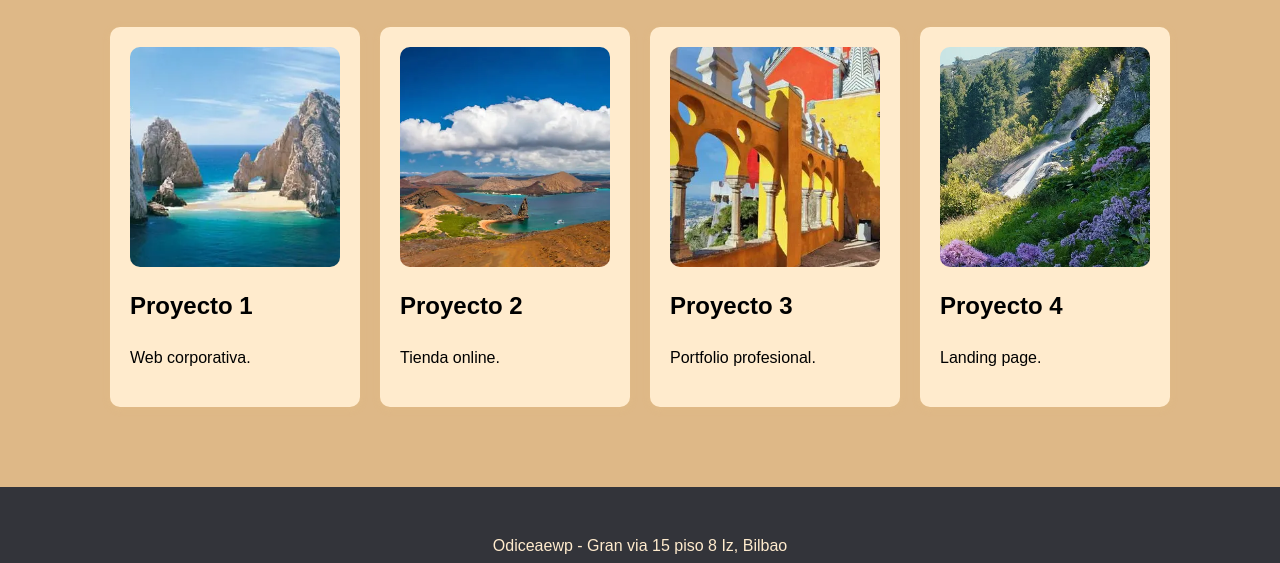
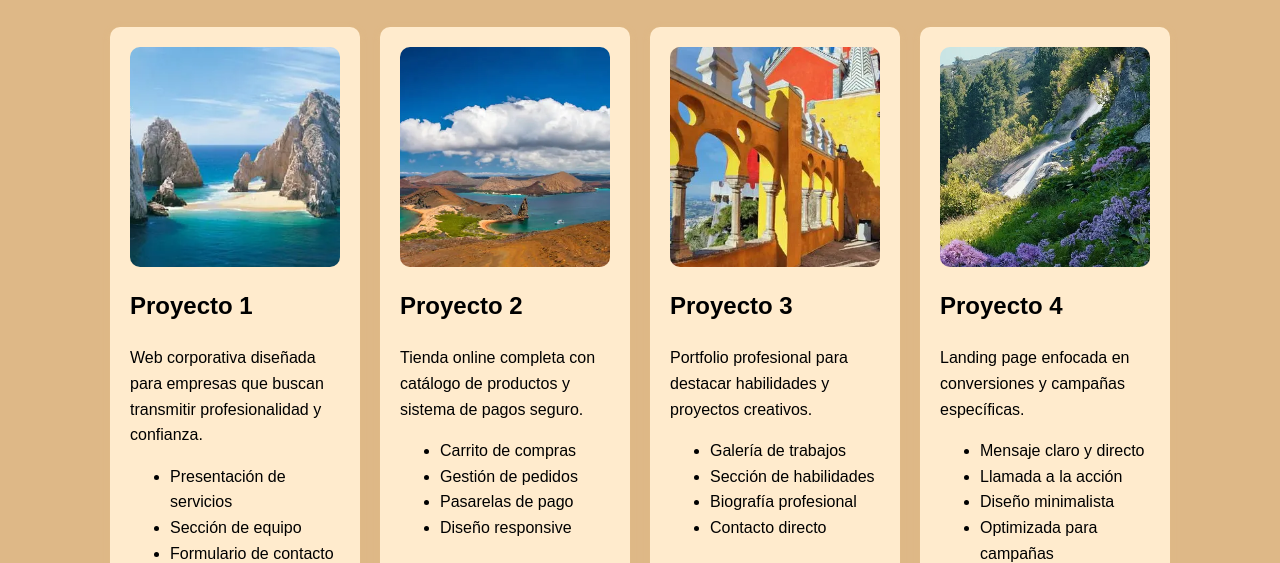
Before and after one commit to aurelio932/Humberto_Valencia_EjercicioHTML_final, a plain HTML site: page view/producto.html in a window 1280 px wide. Shown: the part 235-798 px from the top of the page. Drawn offline with Linux system fonts and the light colour scheme.

Commit message:
commit producto.html

```diff
--- a/view/producto.html
+++ b/view/producto.html
@@ -22,10 +22,62 @@
 <main>
     <h1>Galeria de proyectos</h1>
   <div class="galeria">
-        <article class="card"><img src="./../Assets/imagine/Los_cabos.webp" alt="Proyecto web 1"><h2>Proyecto 1</h2><p>Web corporativa.</p></article>
-        <article class="card"><img src="./../Assets/imagine/galapagos.webp" alt="Proyecto web 2"><h2>Proyecto 2</h2><p>Tienda online.</p></article>
-        <article class="card"><img src="./../Assets/imagine/portugal.webp" alt="Proyecto web 3"><h2>Proyecto 3</h2><p>Portfolio profesional.</p></article>
-        <article class="card"><img src="./../Assets/imagine/waterfall.webp" alt="Proyecto web 4"><h2>Proyecto 4</h2><p>Landing page.</p></article>
+   <article class="card">
+    <img src="./../Assets/imagine/Los_cabos.webp" alt="Proyecto web 1">
+    <h2>Proyecto 1</h2>
+    <p>
+        Web corporativa diseñada para empresas que buscan transmitir profesionalidad y confianza.
+        <ul>
+            <li>Presentación de servicios</li>
+            <li>Sección de equipo</li>
+            <li>Formulario de contacto</li>
+            <li>Optimización SEO básica</li>
+        </ul>
+    </p>
+</article>
+
+<article class="card">
+    <img src="./../Assets/imagine/galapagos.webp" alt="Proyecto web 2">
+    <h2>Proyecto 2</h2>
+    <p>
+        Tienda online completa con catálogo de productos y sistema de pagos seguro.
+        <ul>
+            <li>Carrito de compras</li>
+            <li>Gestión de pedidos</li>
+            <li>Pasarelas de pago</li>
+            <li>Diseño responsive</li>
+        </ul>
+    </p>
+</article>
+
+<article class="card">
+    <img src="./../Assets/imagine/portugal.webp" alt="Proyecto web 3">
+    <h2>Proyecto 3</h2>
+    <p>
+        Portfolio profesional para destacar habilidades y proyectos creativos.
+        <ul>
+            <li>Galería de trabajos</li>
+            <li>Sección de habilidades</li>
+            <li>Biografía profesional</li>
+            <li>Contacto directo</li>
+        </ul>
+    </p>
+</article>
+
+<article class="card">
+    <img src="./../Assets/imagine/waterfall.webp" alt="Proyecto web 4">
+    <h2>Proyecto 4</h2>
+    <p>
+        Landing page enfocada en conversiones y campañas específicas.
+        <ul>
+            <li>Mensaje claro y directo</li>
+            <li>Llamada a la acción</li>
+            <li>Diseño minimalista</li>
+            <li>Optimizada para campañas</li>
+        </ul>
+    </p>
+</article>
+
     </div>
 </main>
 <footer>
```
